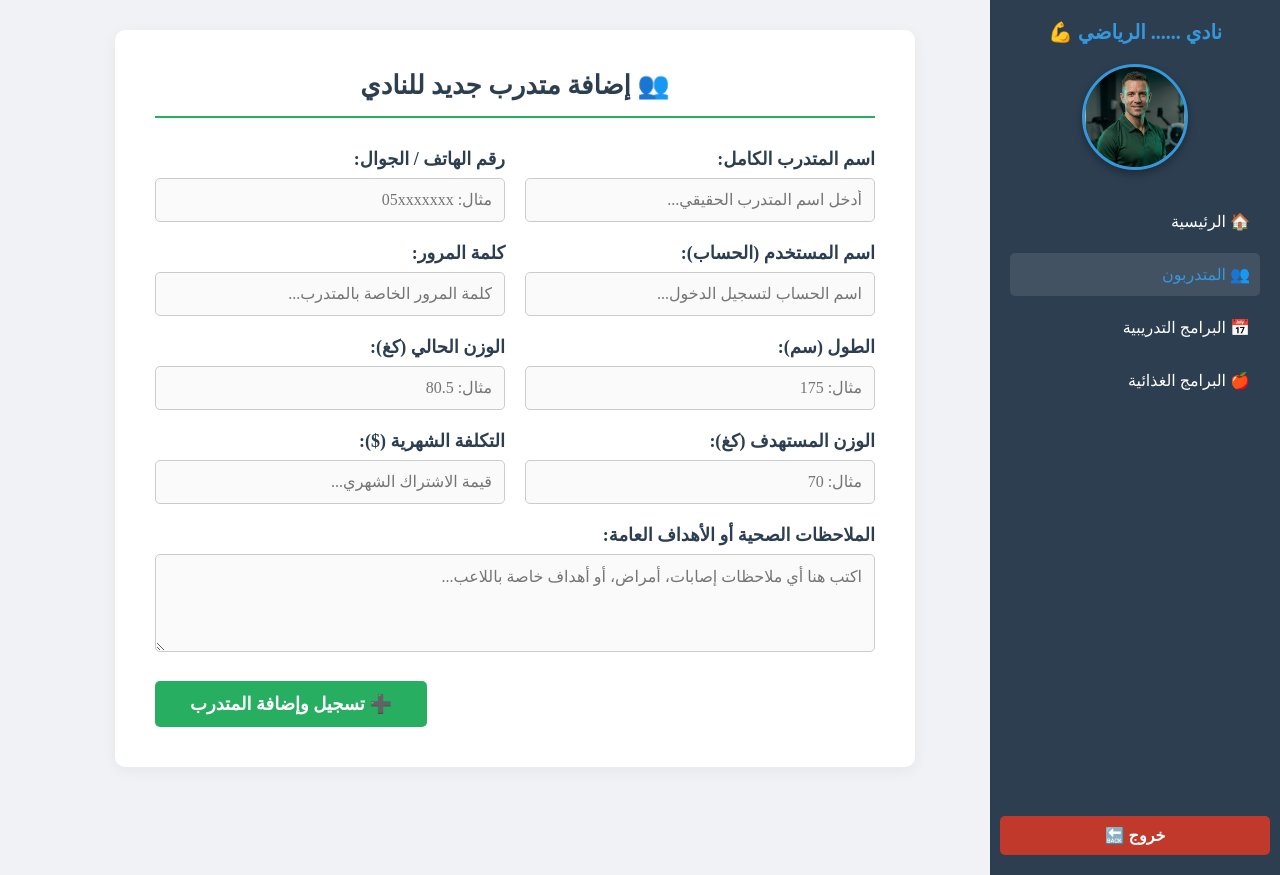
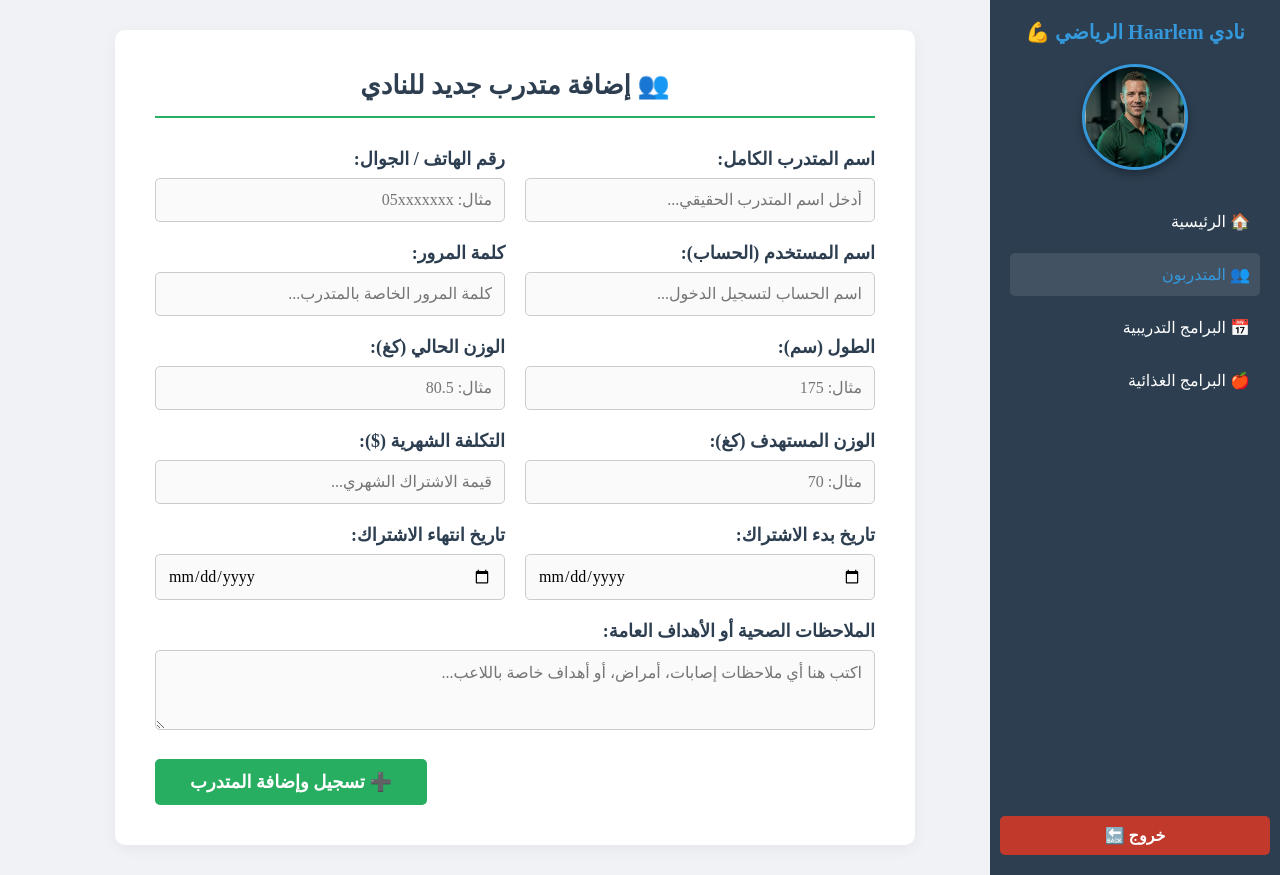
Before and after one commit to m48926601-hash/my-first-website, a Django app: page /coach/trainees/add/ in a window 1280 px wide. Run offline with Django 4.2, Linux system fonts and the light colour scheme; the visitor is signed in with stand-in values (Sample User, id 1).

```diff
--- a/athletes/templates/athletes/add_trainee.html
+++ b/athletes/templates/athletes/add_trainee.html
@@ -101,8 +101,9 @@
             overflow-y: auto;
             margin-right: 250px;
             display: flex;
-            justify-content: center;
-            align-items: flex-start;
+            flex-direction: column;
+            align-items: center;
+            justify-content: flex-start;
         }
 
         /* لوحة الاستمارة العريضة المنسقة */
@@ -202,7 +203,7 @@
 <body>
 
     <div class="sidebar">
-        <div class="sidebar-header">نادي ...... الرياضي 💪</div>
+        <div class="sidebar-header">نادي Haarlem الرياضي 💪</div>
         <img src="{% static 'images/coach.jpg' %}" alt="الكابتن" class="coach-img">
         <div class="sidebar-menu">
             <a href="/coach/">🏠 الرئيسية</a>
@@ -216,6 +217,13 @@
     <div class="main-content">
         <div class="form-panel">
             <h2>👥 إضافة متدرب جديد للنادي</h2>
+
+            {% if error %}
+            <div
+                style="background-color: #f8d7da; color: #721c24; padding: 12px; border-radius: 5px; margin-bottom: 25px; text-align: center; border: 1px solid #f5c6cb; font-size: 16px; font-weight: bold;">
+                ⚠️ {{ error }}
+            </div>
+            {% endif %}
 
             <form method="POST" action="">
                 {% csrf_token %}
@@ -270,9 +278,20 @@
                     </div>
                 </div>
 
+                <div class="form-row">
+                    <div class="form-group">
+                        <label>تاريخ بدء الاشتراك:</label>
+                        <input type="date" class="form-control" name="start_date" required>
+                    </div>
+                    <div class="form-group">
+                        <label>تاريخ انتهاء الاشتراك:</label>
+                        <input type="date" class="form-control" name="end_date" required>
+                    </div>
+                </div>
+
                 <div class="form-group full-width" style="margin-bottom: 20px;">
                     <label>الملاحظات الصحية أو الأهداف العامة:</label>
-                    <textarea class="form-control" name="notes" rows="4"
+                    <textarea class="form-control" name="notes" rows="3"
                         placeholder="اكتب هنا أي ملاحظات إصابات، أمراض، أو أهداف خاصة باللاعب..."></textarea>
                 </div>
 
--- a/athletes/views.py
+++ b/athletes/views.py
@@ -66,6 +66,7 @@ def trainees_list_view(request):
     all_trainees = Trainee.objects.all().order_by('-start_date')
     return render(request, 'athletes/coach_trainees.html', {'all_trainees': all_trainees})
 # دالة إضافة متدرب جديد وتوليد حسابه تلقائياً
+# دالة إضافة متدرب جديد وتوليد حسابه تلقائياً مع استقبال التواريخ
 @login_required(login_url='coach_login')
 def add_trainee_view(request):
     if request.method == 'POST':
@@ -73,51 +74,38 @@ def add_trainee_view(request):
         user_name = request.POST.get('username')
         pass_word = request.POST.get('password')
 
-        # إنشاء حساب مستخدم حقيقي في النظام للمتدرب
+        # فحص الحماية لمنع الـ IntegrityError في حال تكرر الـ username بالخطأ
+        if User.objects.filter(username=user_name).exists():
+            return render(request, 'athletes/add_trainee.html', {
+                'error': 'اسم المستخدم هذا محجوز مسبقاً! الرجاء كتابة اسم مستخدم آخر فريد للمتدرب الجديد.'
+            })
+
+        # إنشاء حساب مستخدم حقيقي في النظام للمتدرب بناءً على الاسم المدخل الحقيقي
         new_user = User.objects.create_user(username=user_name, password=pass_word)
 
-        # 2. سحب باقي بيانات المتدرب من الاستمارة
+        # 2. استقبال التواريخ من الحقول الجديدة بالواجهة مباشرة
+        start_date = request.POST.get('start_date')
+        end_date = request.POST.get('end_date')
+
+        # 3. حفظ ملف المتدرب الكامل وربطه بالحساب المولد
         Trainee.objects.create(
-            user=new_user, # ربط ملف المتدرب بحسابه الجديد فوراً
+            user=new_user,
             name=request.POST.get('name'),
             phone_number=request.POST.get('phone_number'),
-            height=request.POST.get('height'),
-            current_weight=request.POST.get('current_weight'),
-            target_weight=request.POST.get('target_weight'),
-            start_date=request.POST.get('start_date'),
-            end_date=request.POST.get('end_date'),
-            monthly_cost=request.POST.get('monthly_cost'),
-            coach_notes=request.POST.get('coach_notes')
+            height=request.POST.get('height') or 0,
+            current_weight=request.POST.get('current_weight') or 0,
+            target_weight=request.POST.get('target_weight') or 0,
+            start_date=start_date if start_date else timezone.now().date(),
+            end_date=end_date if end_date else timezone.now().date(),
+            monthly_cost=request.POST.get('monthly_cost') or 0,
+            coach_notes=request.POST.get('notes') # تطابق تام مع حقل الـ HTML
         )
         # بعد الحفظ بنجاح، أرجع الكوتش للوحة التحكم الرئيسية
         return redirect('coach_dashboard')
 
     return render(request, 'athletes/add_trainee.html')
-@login_required(login_url='coach_login')
-def add_training_view(request):
-    # سحب كل المتدربين لنعرضهم بقائمة منسدلة ليختار الكوتش لمين البرنامج
-    all_trainees = Trainee.objects.all()
 
-    if request.method == 'POST':
-        trainee_id = request.POST.get('trainee_id')
-        title = request.POST.get('title')
-        exercises_details = request.POST.get('exercises_details')
-
-        # نجلب ملف المتدرب بناءً على اختياره من القائمة
-        selected_trainee = Trainee.objects.get(id=trainee_id)
-
-        # إنشاء البرنامج التدريبي وربطه بالمتدرب
-        TrainingProgram.objects.create(
-            trainee=selected_trainee,
-            title=title,
-            exercises_details=exercises_details
-        )
-        return redirect('coach_dashboard') # العودة للوحة بعد الحفظ
-
-    return render(request, 'athletes/add_training.html', {'all_trainees': all_trainees})
 # دالة عرض ملف المتدرب المفصل للكوتش
-@login_required(login_url='coach_login')
-# دالة عرض ملف المتدرب المفصل للكوتش (محدثة لتشمل الغذاء)
 @login_required(login_url='coach_login')
 def trainee_profile_view(request, trainee_id):
     trainee = Trainee.objects.get(id=trainee_id)
@@ -220,3 +208,16 @@ def edit_trainee_view(request, trainee_id):
         return redirect('trainee_profile', trainee_id=trainee.id)
 
     return render(request, 'athletes/edit_trainee.html', {'trainee': trainee})
+# دالة إضافة برنامج تدريبي
+@login_required(login_url='coach_login')
+def add_training_view(request):
+    # سحب كل المتدربين لنعرضهم بقائمة منسدلة ليختار الكوتش لمين البرنامج
+    all_trainees = Trainee.objects.all()
+
+    if request.method == 'POST':
+        trainee_id = request.POST.get('trainee_id')
+        title = request.POST.get('title')
+        exercises_details = request.POST.get('exercises_details')
+
+        # نجلب ملف المتدرب بناءً على اختياره من القائمة
+        selected_trainee = Trainee.objects.get(id=trainee_id)
```
